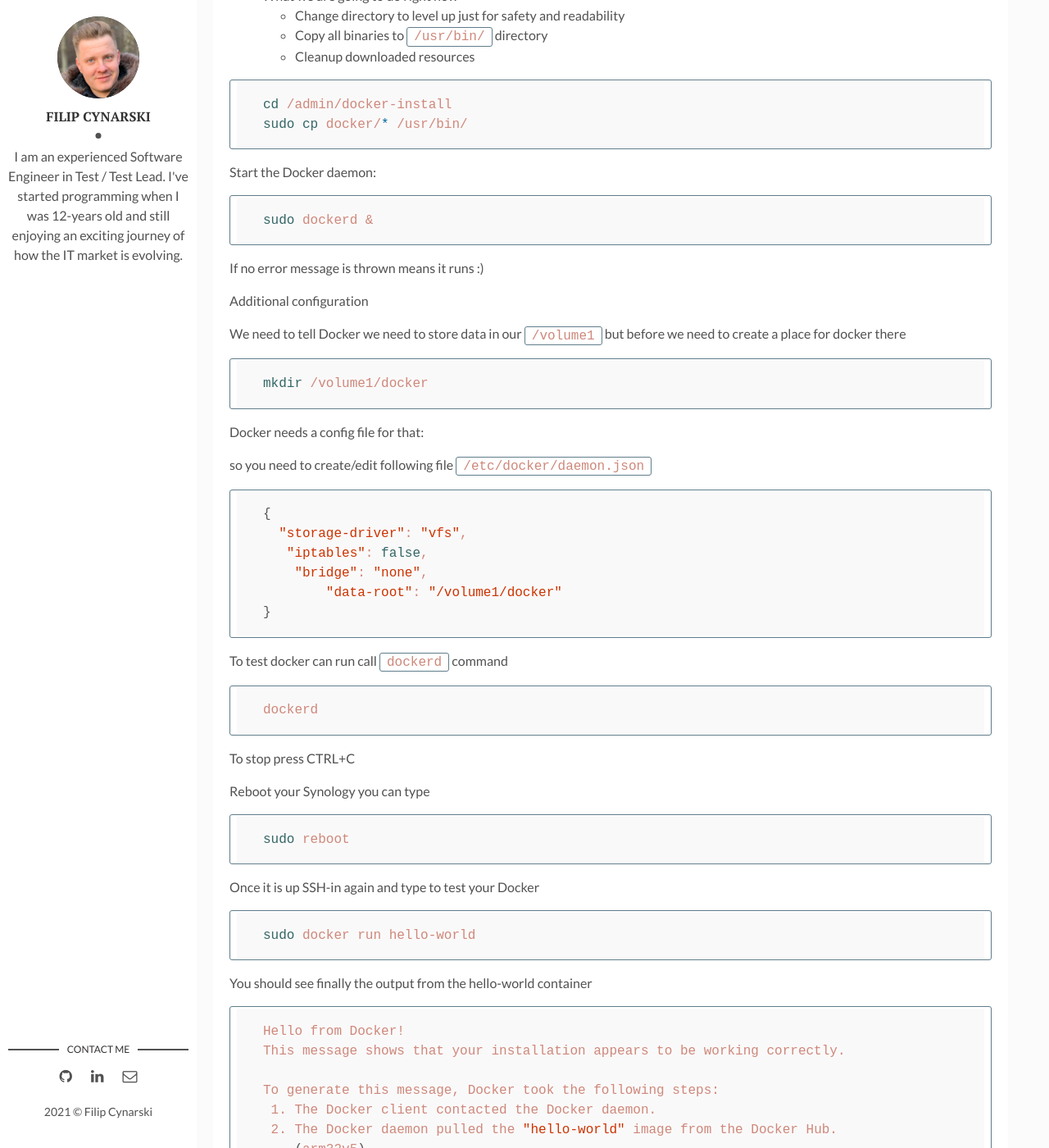
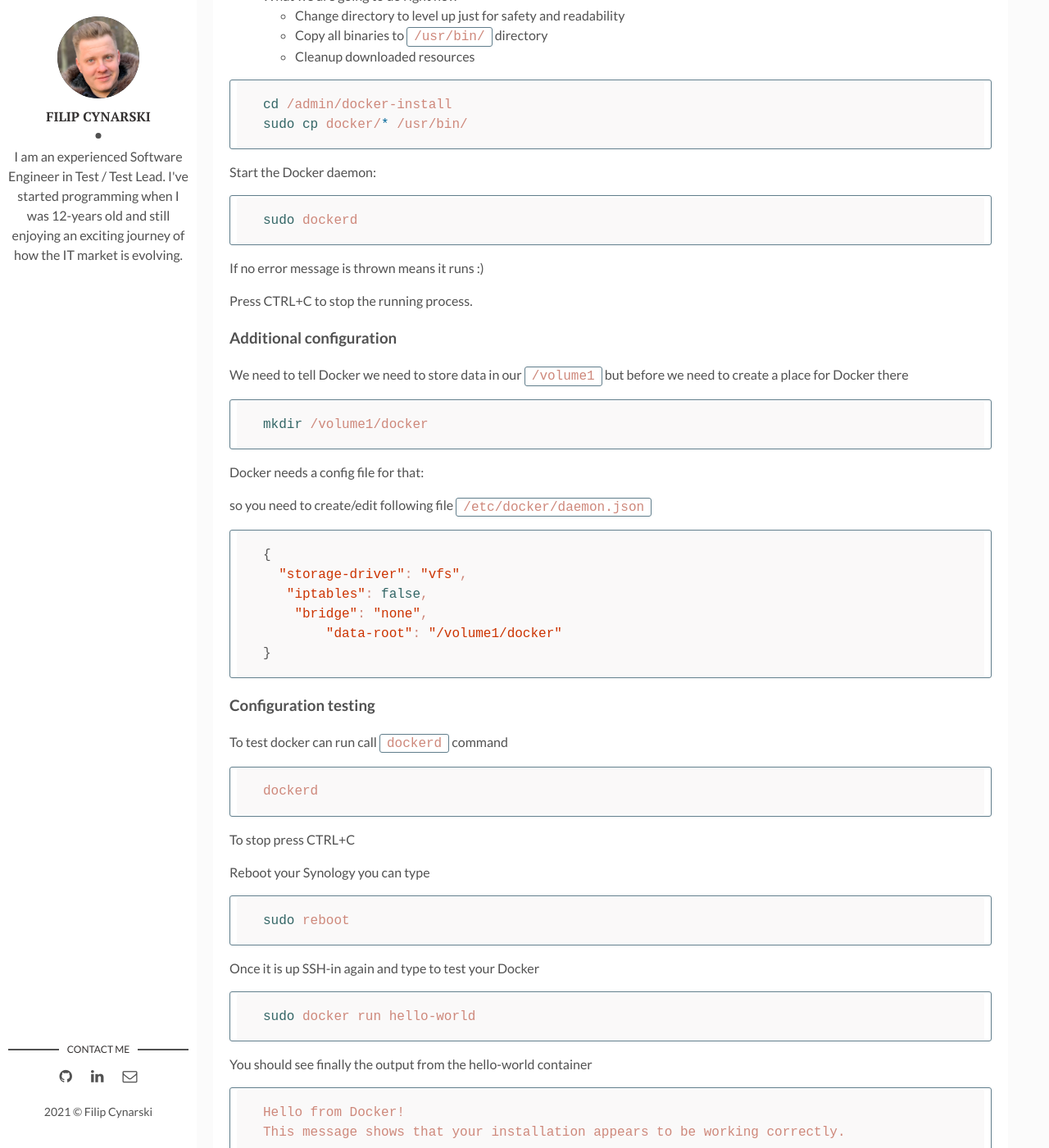
Before and after one commit to filipcynarski-software/filipcynarski-software.github.io, a Jekyll site: the page built from docs/_posts/2021-02-19-docker-on-synlogy-32bit.markdown, in a window 1280 px wide and 1400 px high, scrolled down 4731 px. Shown: the whole window at 82% size. Built offline with Jekyll 4.4.1, drawn with Linux system fonts in a browser that asks for light colours.

Commit message:
First version of article

````diff
--- a/docs/_posts/2021-02-19-docker-on-synlogy-32bit.markdown
+++ b/docs/_posts/2021-02-19-docker-on-synlogy-32bit.markdown
@@ -197,14 +197,16 @@ sudo cp docker/* /usr/bin/
 Start the Docker daemon:
 
 ```bash
-sudo dockerd &
+sudo dockerd
 ```
 
 If no error message is thrown means it runs :)
 
-Additional configuration
+Press CTRL+C to stop the running process.
 
-We need to tell Docker we need to store data in our `/volume1` but before we need to create a place for docker there
+### Additional configuration
+
+We need to tell Docker we need to store data in our `/volume1` but before we need to create a place for Docker there
 
 ```bash
 mkdir /volume1/docker
@@ -222,6 +224,8 @@ so you need to create/edit following file `/etc/docker/daemon.json`
 	"data-root": "/volume1/docker"
 }
 ```
+
+### Configuration testing
 
 To test docker can run call `dockerd` command
 
````
